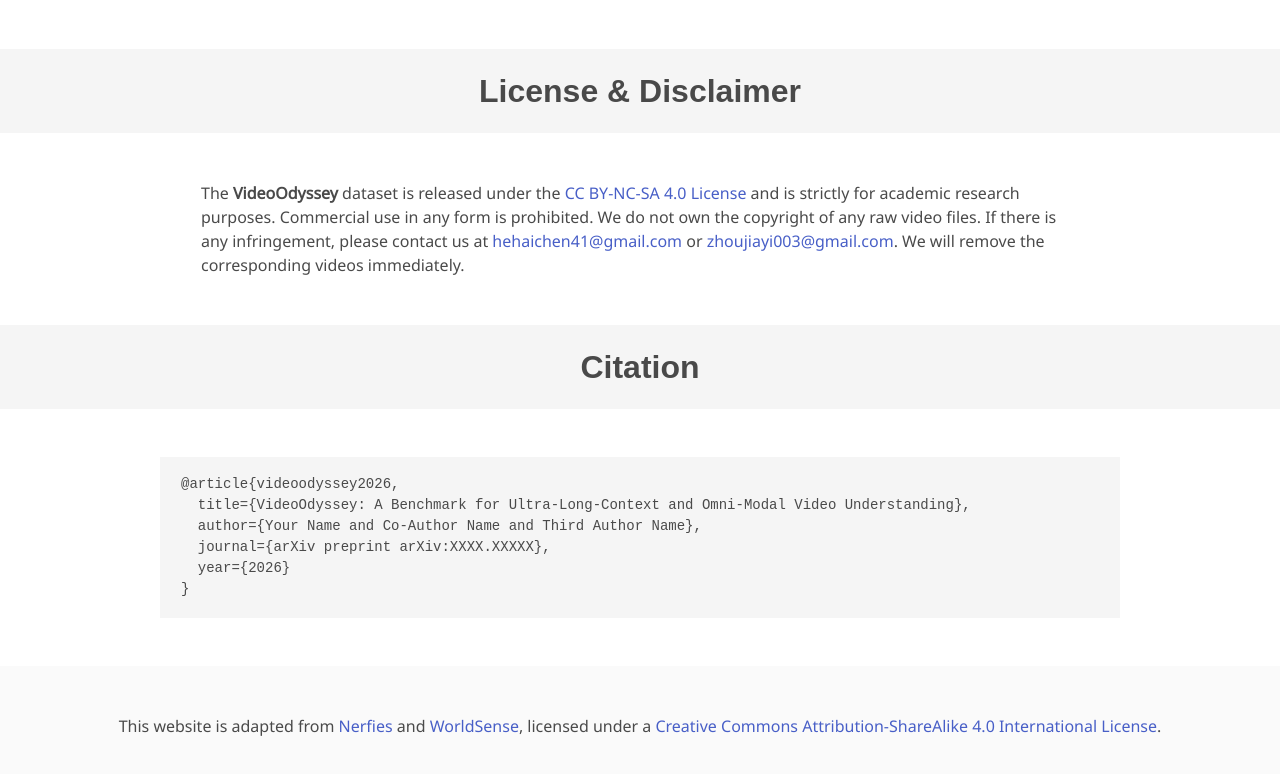
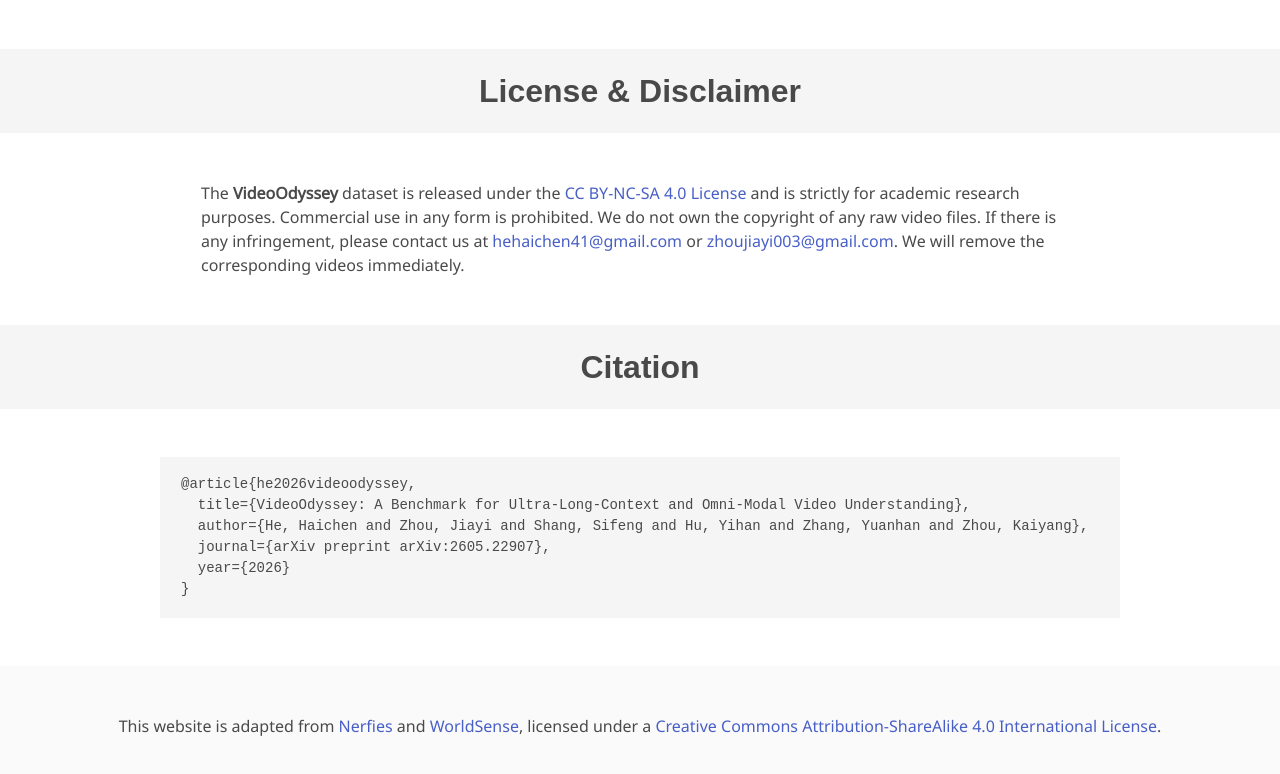
Before and after one commit to videoodyssey-project/videoodyssey-project.github.io, a plain HTML site: page index.html in a window 1280 px wide. Shown: the part 8606-9380 px from the top of the page. Drawn offline with nearby package versions, Linux system fonts and the light colour scheme; some icons are missing; a web font is replaced by a local one.

Commit message:
Update index.html

```diff
--- a/index.html
+++ b/index.html
@@ -687,10 +687,10 @@
 
   <section class="section" id="BibTeX">
     <div class="container is-max-desktop content">
-      <pre><code>@article{videoodyssey2026,
+      <pre><code>@article{he2026videoodyssey,
   title={VideoOdyssey: A Benchmark for Ultra-Long-Context and Omni-Modal Video Understanding},
-  author={Your Name and Co-Author Name and Third Author Name},
-  journal={arXiv preprint arXiv:XXXX.XXXXX},
+  author={He, Haichen and Zhou, Jiayi and Shang, Sifeng and Hu, Yihan and Zhang, Yuanhan and Zhou, Kaiyang},
+  journal={arXiv preprint arXiv:2605.22907},
   year={2026}
 }</code></pre>
     </div>
```
